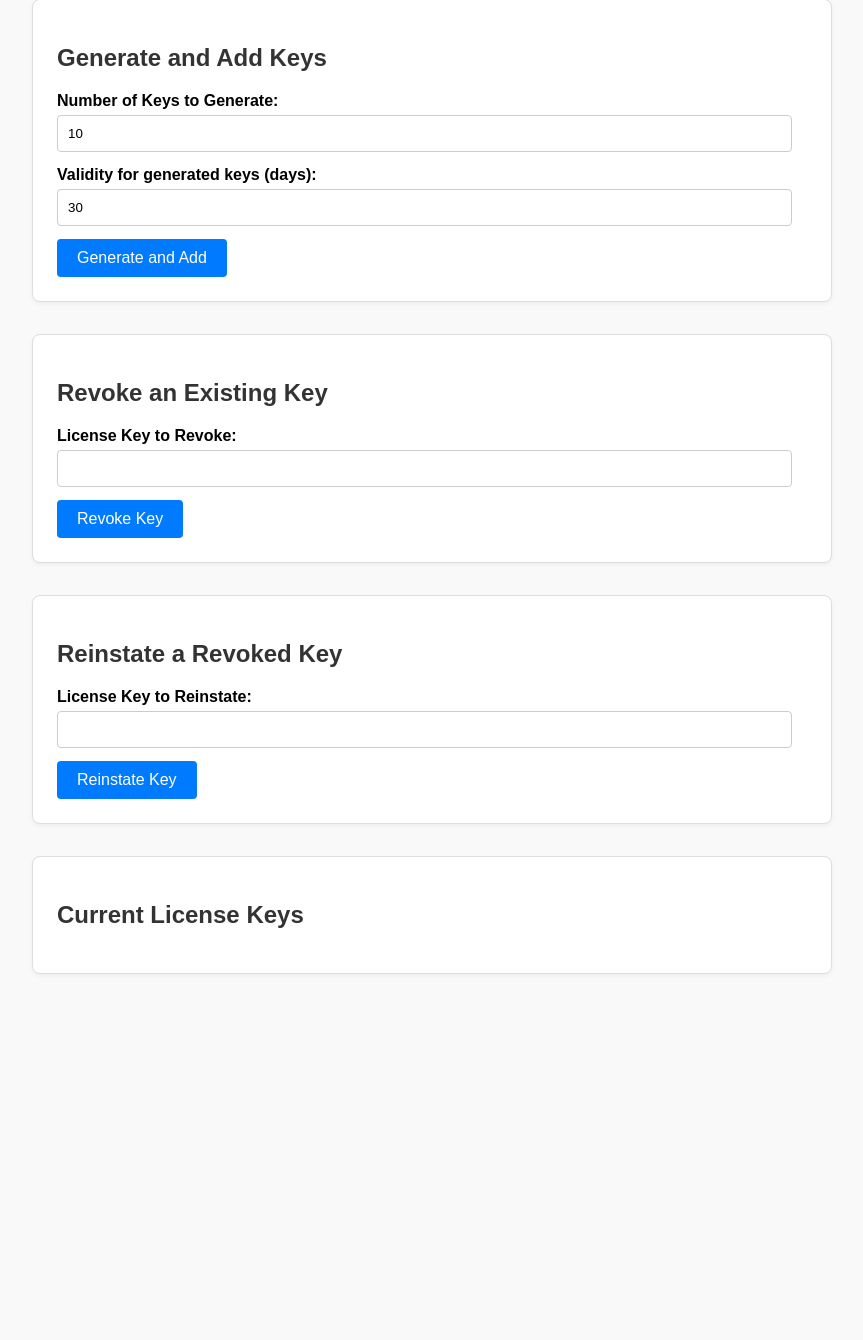
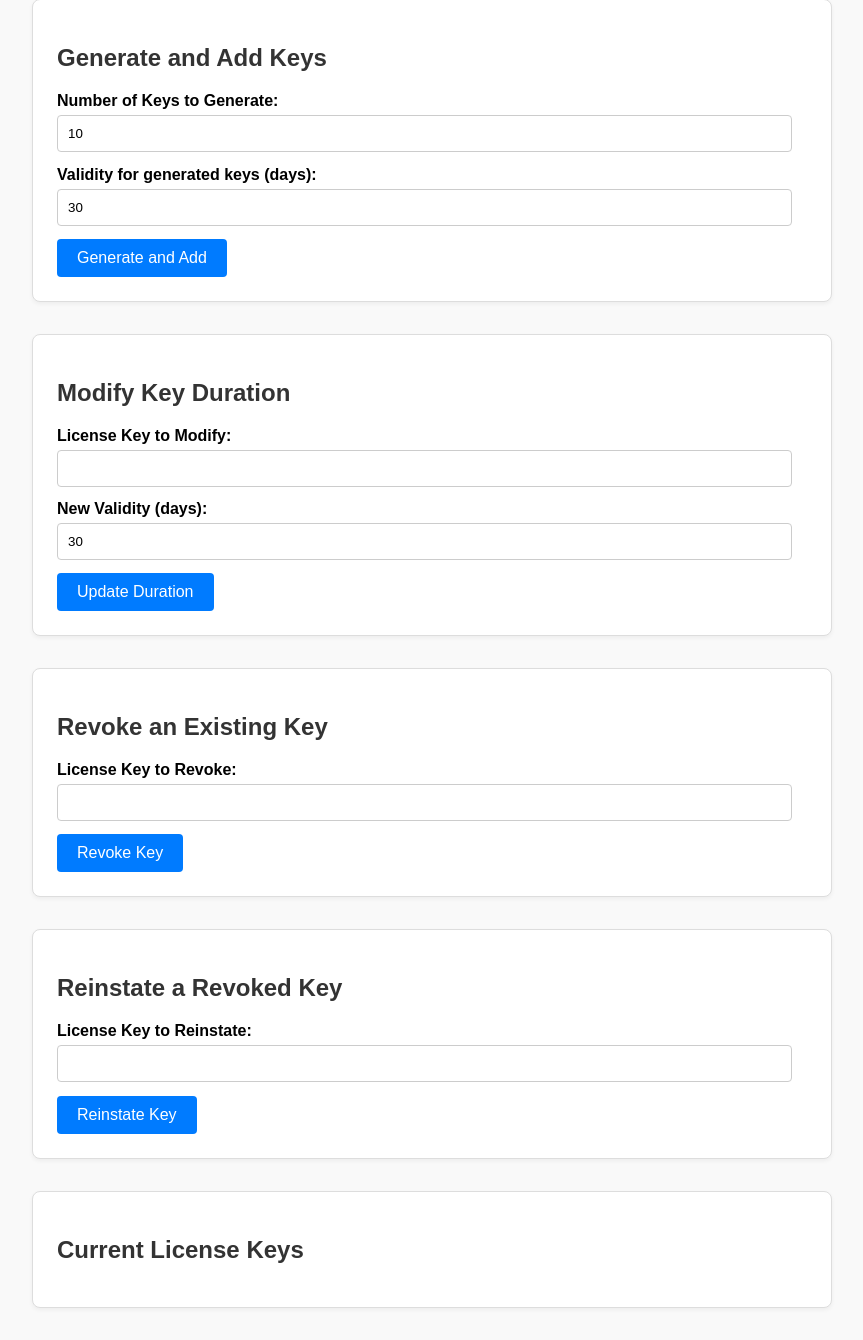
Before and after one commit to VAMate1/VAMate1.github.io, a Flask app: page /admin in a window 1280 px wide. Shown: the part 899-2239 px from the top of the page, without its empty margins (208-1071 px from the left). Before the commit the page ends 1873 px from the top, so only its background shows below. Run offline with Flask 3, Linux system fonts and the light colour scheme; data that the repository does not hold is empty; some libraries are stand-ins or nearby versions.

Commit message:
Update admin.html

```diff
--- a/templates/admin.html
+++ b/templates/admin.html
@@ -22,6 +22,8 @@
         .revoked-btn:hover { background-color: #c82333; }
         .reinstate-btn { background-color: #28a745; }
         .reinstate-btn:hover { background-color: #218838; }
+        .modify-btn { background-color: #ffc107; color: #212529;}
+        .modify-btn:hover { background-color: #e0a800; }
     </style>
 </head>
 <body>
@@ -68,6 +70,19 @@
     </div>
 
     <div class="section">
+        <h2>Modify Key Duration</h2>
+        <form action="/modify_key" method="post">
+            <label for="modify_key_input">License Key to Modify:</label>
+            <input type="text" id="modify_key_input" name="key" required>
+
+            <label for="modify_validity_days">New Validity (days):</label>
+            <input type="number" id="modify_validity_days" name="validity_days" value="30" required>
+
+            <input type="submit" value="Update Duration" class="modify-btn">
+        </form>
+    </div>
+
+    <div class="section">
         <h2>Revoke an Existing Key</h2>
         <form action="/revoke_key" method="post">
             <label for="revoke_key_input">License Key to Revoke:</label>
```
